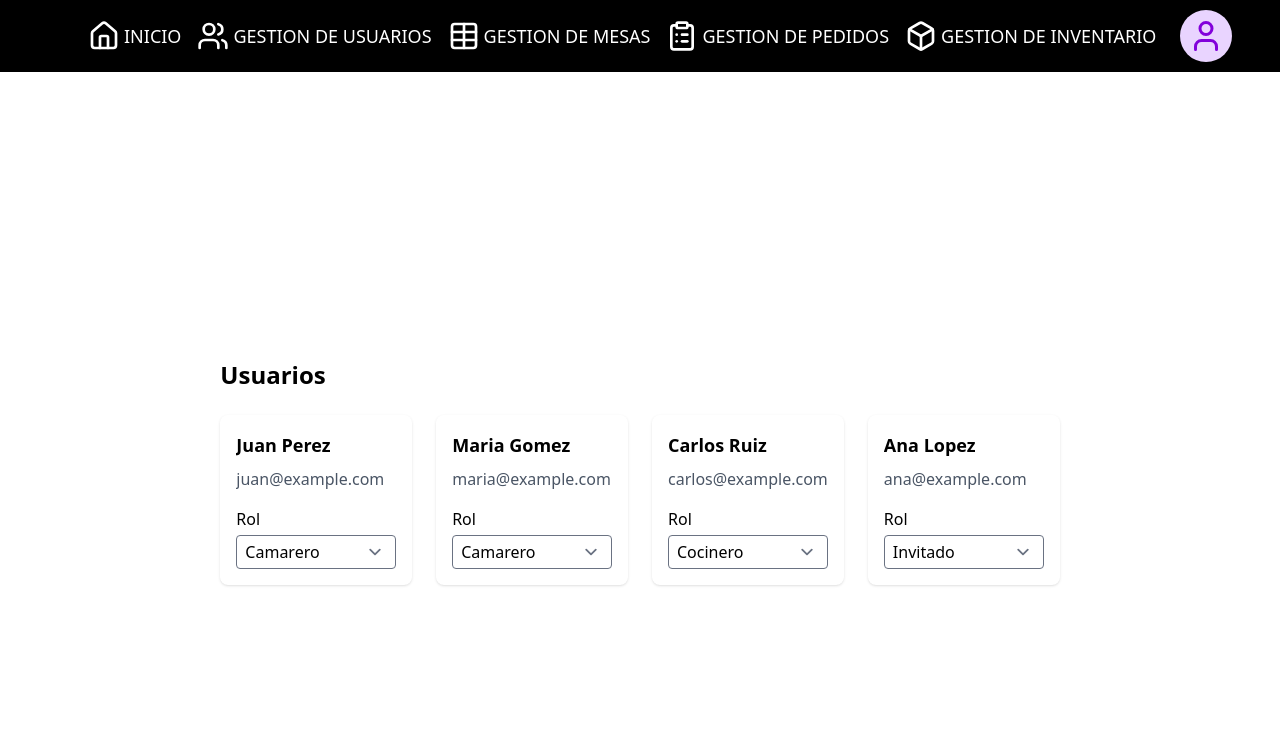
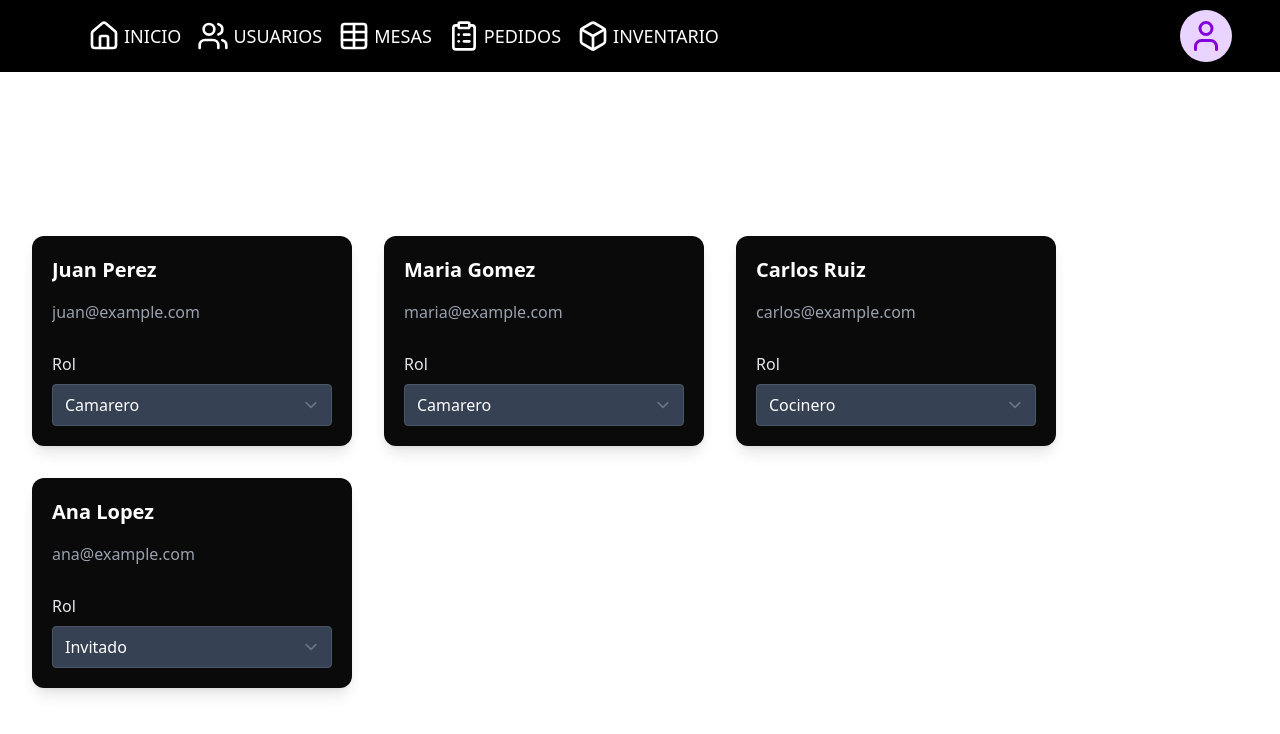
Before and after one commit to I-S-F-D-y-T-N-27-Software-Restaurante/React-Front-End, a Next.js app: page /usuarios in a window 1280 px wide. Shown: the top 734 px of the page. Built offline with nearby package versions, Linux system fonts and the light colour scheme.

Commit message:
Updated styles and misc

```diff
--- a/app/page.tsx
+++ b/app/page.tsx
@@ -1,60 +1,52 @@
-import Link from 'next/link'
-import Navbar from '@/components/navbar'
-
+import Link from "next/link";
+import Navbar from "@/components/navbar";
 
 export default function Home() {
+  const routes = [
+    { href: "/pedidos", label: "Pedidos" },
+    { href: "/mesas", label: "Mesas" },
+    { href: "/inventario", label: "Inventario" },
+    { href: "/usuarios", label: "Usuarios" },
+  ];
+
   return (
     <>
-    <Navbar />
+      <Navbar />
       <main className="min-h-screen bg-white flex items-center justify-center align-center">
         <div className="w-full max-w-5xl px-5 py-20">
           <div className="grid grid-cols-1 sm:grid-cols-2 gap-x-40 gap-y-10 justify-items-center">
-            <Link href="/pedidos" className="block">
-              <div
-                className="w-80 h-80 rounded-md shadow-md flex items-center justify-center select-none bg-[#dcdc2a] hover:brightness-95 transition-all cursor-pointer"
-                role="button"
-              >
-                <span className="text-white font-extrabold text-3xl tracking-wider uppercase">
-                  Pedidos
-                </span>
-              </div>
-            </Link>
+            {routes.map((route) => (
+              <RouteCard
+                key={route.href}
+                href={route.href}
+                label={route.label}
+              />
+            ))}
+          </div>
+        </div>
+      </main>
+    </>
+  );
+}
 
-            <Link href="/mesas" className="block" >
-              <div
-                className=" w-80 h-80  rounded-md shadow-md flex items-center justify-center select-none bg-[#dcdc2a] hover:brightness-95 transition-all cursor-pointer"
-                role="button"
-              >
-                <span className="text-white font-extrabold text-3xl tracking-wider uppercase">
-                  Mesas
-                </span>
-              </div>
-            </Link>
+type RouteCardProps = {
+  href: string;
+  label: string;
+  bgColor?: string;
+};
 
-            <Link href="/inventario" className="block">
-            <div
-              className="w-80 h-80  rounded-md shadow-md flex items-center justify-center select-none bg-[#dcdc2a] hover:brightness-95 transition-all cursor-pointer"
-              role="button"
-            >
-              <span className="text-white font-extrabold text-3xl tracking-wider uppercase">
-                Inventario
-              </span>
-            </div>
-          </Link>
-
-          <Link href="/usuarios" className="block">
-            <div
-              className="w-80 h-80  rounded-md shadow-md flex items-center justify-center select-none bg-[#dcdc2a] hover:brightness-95 transition-all cursor-pointer"
-              role="button"
-            >
-              <span className="text-white font-extrabold text-3xl tracking-wider uppercase">
-                Usuarios
-              </span>
-            </div>
-          </Link>
-        </div>
+function RouteCard({ href, label, bgColor = "#dcdc2a" }: RouteCardProps) {
+  return (
+    <Link href={href} className="block">
+      <div
+        className={`w-80 h-80 rounded-md shadow-md flex items-center justify-center select-none cursor-pointer transition-all hover:brightness-95`}
+        style={{ backgroundColor: bgColor }}
+        role="button"
+      >
+        <span className="text-white font-extrabold text-3xl tracking-wider uppercase">
+          {label}
+        </span>
       </div>
-    </main>
-  </>
-  )
+    </Link>
+  );
 }
--- a/components/mesas.tsx
+++ b/components/mesas.tsx
@@ -1,44 +1,51 @@
-'use client'
+"use client";
 
-import { useState } from 'react'
+import { useState } from "react";
 
 type Table = {
-  id: number
-  number: number
-  status: 'Libre' | 'Ocupado'
-  waiter?: string
-  items?: string[]
-}
+  id: number;
+  number: number;
+  status: "Libre" | "Ocupado";
+  waiter?: string;
+  items?: string[];
+};
 
 const initialTables: Table[] = [
-  { id: 1, number: 1, status: 'Libre', items: [] },
-  { id: 2, number: 2, status: 'Ocupado', items: [] },
-  { id: 3, number: 3, status: 'Libre', items: [] },
-]
+  { id: 1, number: 1, status: "Libre", items: [] },
+  { id: 2, number: 2, status: "Ocupado", items: [] },
+  { id: 3, number: 3, status: "Libre", items: [] },
+];
 
-const waiters = ['Juan', 'Maria', 'Carlos', 'Ana']
+const waiters = ["Juan", "Maria", "Carlos", "Ana"];
 
 export default function TablesGrid() {
-  const [tables, setTables] = useState<Table[]>(initialTables)
-  const [selectedTable, setSelectedTable] = useState<Table | null>(null)
+  const [tables, setTables] = useState<Table[]>(initialTables);
+  const [selectedTable, setSelectedTable] = useState<Table | null>(null);
 
   const handleClick = (table: Table) => {
-    setSelectedTable(table)
-  }
+    setSelectedTable(table);
+  };
 
-  const closePopup = () => setSelectedTable(null)
+  const closePopup = () => setSelectedTable(null);
 
   const addTable = () => {
-    const nextNumber = tables.length > 0 ? Math.max(...tables.map(t => t.number)) + 1 : 1
-    const nextId = tables.length > 0 ? Math.max(...tables.map(t => t.id)) + 1 : 1
-    const newTable: Table = { id: nextId, number: nextNumber, status: 'Libre', items: [] }
-    setTables([...tables, newTable])
-  }
+    const nextNumber =
+      tables.length > 0 ? Math.max(...tables.map((t) => t.number)) + 1 : 1;
+    const nextId =
+      tables.length > 0 ? Math.max(...tables.map((t) => t.id)) + 1 : 1;
+    const newTable: Table = {
+      id: nextId,
+      number: nextNumber,
+      status: "Libre",
+      items: [],
+    };
+    setTables([...tables, newTable]);
+  };
 
   const updateTable = (updated: Table) => {
-    setTables(tables.map(t => (t.id === updated.id ? updated : t)))
-    setSelectedTable(updated)
-  }
+    setTables(tables.map((t) => (t.id === updated.id ? updated : t)));
+    setSelectedTable(updated);
+  };
 
   return (
     <div className="p-4">
@@ -47,16 +54,16 @@ export default function TablesGrid() {
           <div
             key={table.id}
             className={`p-24 rounded-lg cursor-pointer text-center text-white
-              ${table.status === 'Libre' ? 'bg-green-500' : 'bg-red-500'}`}
+              ${table.status === "Libre" ? "bg-green-500" : "bg-red-500"}`}
             onClick={() => handleClick(table)}
           >
-            <div>Mesa {table.number}</div>
-            <div>{table.status}</div>
+            <div className="text-lg font-semibold">Mesa {table.number}</div>
+            <div className="text-sm">{table.status}</div>
           </div>
         ))}
 
         <div
-          className="p-6 rounded-lg bg-gray-400 cursor-pointer text-center text-white flex items-center justify-center"
+          className="p-24 rounded-lg bg-gray-400 cursor-pointer text-center text-white flex items-center justify-center border-2 border-dashed border-gray-600 hover:bg-gray-500 transition"
           onClick={addTable}
         >
           Add table
@@ -71,32 +78,33 @@ export default function TablesGrid() {
         />
       )}
     </div>
-  )
+  );
 }
 
 type TablePopupProps = {
-  table: Table
-  onClose: () => void
-  onUpdate: (table: Table) => void
-}
+  table: Table;
+  onClose: () => void;
+  onUpdate: (table: Table) => void;
+};
 
 function TablePopup({ table, onClose, onUpdate }: TablePopupProps) {
-  const [status, setStatus] = useState<'Libre' | 'Ocupado'>(table.status)
-  const [waiter, setWaiter] = useState(table.waiter || '')
-  const [itemInput, setItemInput] = useState('')
-  const [items, setItems] = useState<string[]>(table.items || [])
+  const [status, setStatus] = useState<"Libre" | "Ocupado">(table.status);
+  const [waiter, setWaiter] = useState(table.waiter || "");
+  const [itemInput, setItemInput] = useState("");
+  const [items, setItems] = useState<string[]>(table.items || []);
 
-  const toggleStatus = () => setStatus(status === 'Libre' ? 'Ocupado' : 'Libre')
+  const toggleStatus = () =>
+    setStatus(status === "Libre" ? "Ocupado" : "Libre");
   const addItem = () => {
-    if (itemInput.trim() === '') return
-    const newItems = [...items, itemInput.trim()]
-    setItems(newItems)
-    setItemInput('')
-  }
+    if (itemInput.trim() === "") return;
+    const newItems = [...items, itemInput.trim()];
+    setItems(newItems);
+    setItemInput("");
+  };
 
   const saveChanges = () => {
-    onUpdate({ ...table, status, waiter, items })
-  }
+    onUpdate({ ...table, status, waiter, items });
+  };
 
   return (
     <div className="fixed inset-0 bg-black/80  flex items-center justify-center z-50">
@@ -108,7 +116,7 @@ function TablePopup({ table, onClose, onUpdate }: TablePopupProps) {
           <button
             onClick={toggleStatus}
             className={`px-4 py-2 rounded text-white ${
-              status === 'Libre' ? 'bg-green-500' : 'bg-red-500'
+              status === "Libre" ? "bg-green-500" : "bg-red-500"
             }`}
           >
             {status}
@@ -124,7 +132,9 @@ function TablePopup({ table, onClose, onUpdate }: TablePopupProps) {
           >
             <option value="">Select waiter</option>
             {waiters.map((w) => (
-              <option key={w} value={w}>{w}</option>
+              <option key={w} value={w}>
+                {w}
+              </option>
             ))}
           </select>
         </div>
@@ -174,5 +184,5 @@ function TablePopup({ table, onClose, onUpdate }: TablePopupProps) {
         </div>
       </div>
     </div>
-  )
+  );
 }
--- a/components/navbar.tsx
+++ b/components/navbar.tsx
@@ -18,32 +18,28 @@ export default function Navbar() {
             className="hover:text-gray-300 flex items-center gap-1"
           >
             <Users className="w-6 h-6 md:w-8 md:h-8" />
-            <span className="hidden md:inline text-lg">
-              GESTION DE USUARIOS
-            </span>
+            <span className="hidden md:inline text-lg">USUARIOS</span>
           </Link>
           <Link
             href="/mesas"
             className="hover:text-gray-300 flex items-center gap-1"
           >
             <Table className="w-6 h-6 md:w-8 md:h-8" />
-            <span className="hidden md:inline text-lg">GESTION DE MESAS</span>
+            <span className="hidden md:inline text-lg">MESAS</span>
           </Link>
           <Link
             href="/pedidos"
             className="hover:text-gray-300 flex items-center gap-1"
           >
             <ClipboardList className="w-6 h-6 md:w-8 md:h-8" />
-            <span className="hidden md:inline text-lg">GESTION DE PEDIDOS</span>
+            <span className="hidden md:inline text-lg">PEDIDOS</span>
           </Link>
           <Link
             href="/inventario"
             className="hover:text-gray-300 flex items-center gap-1"
           >
             <Box className="w-6 h-6 md:w-8 md:h-8" />
-            <span className="hidden md:inline text-lg">
-              GESTION DE INVENTARIO
-            </span>
+            <span className="hidden md:inline text-lg">INVENTARIO</span>
           </Link>
         </div>
         <div className="flex items-center mr-4 md:mr-10">
--- a/components/usuarios.tsx
+++ b/components/usuarios.tsx
@@ -6,7 +6,7 @@ type User = {
   id: number;
   name: string;
   email: string;
-  role:  "Camarero" | "Cocinero" | "Invitado";
+  role: "Camarero" | "Cocinero" | "Invitado";
 };
 
 const mockUsers: User[] = [
@@ -24,25 +24,27 @@ export default function UsersView() {
   };
 
   return (
-    <div className="p-4">
-      <h1 className="text-2xl font-bold mb-6">Usuarios</h1>
-      <div className="grid grid-cols-1 sm:grid-cols-2 md:grid-cols-3 lg:grid-cols-4 gap-6">
+    <div className="p-8 min-h-screen">
+      <h1 className="text-3xl font-bold mb-8 text-white">Usuarios</h1>
+      <div className="flex flex-wrap gap-8 mt-24 m-auto">
         {users.map((user) => (
           <div
             key={user.id}
-            className="rounded-lg shadow p-4 flex flex-col gap-2"
+            className="min-w-[320px] bg-black/96 rounded-xl shadow-lg p-5 flex flex-col gap-4 hover:shadow-xl transition-shadow duration-300"
           >
-            <h2 className="font-semibold text-lg truncate">{user.name}</h2>
-            <p className="text-gray-600 truncate">{user.email}</p>
+            <h2 className="font-semibold text-xl text-white truncate">
+              {user.name}
+            </h2>
+            <p className="text-gray-400 truncate">{user.email}</p>
 
-            <div className="flex flex-col mt-2">
-              <label className="mb-1 font-medium">Rol</label>
+            <div className="flex flex-col mt-3">
+              <label className="mb-2 font-medium text-gray-200">Rol</label>
               <select
                 value={user.role}
                 onChange={(e) =>
                   handleRoleChange(user.id, e.target.value as User["role"])
                 }
-                className="border rounded px-2 py-1"
+                className="bg-gray-700 text-white border border-gray-600 rounded px-3 py-2 focus:outline-none focus:ring-2 focus:ring-blue-500 transition"
               >
                 <option value="Admin">Admin</option>
                 <option value="Camarero">Camarero</option>
```
